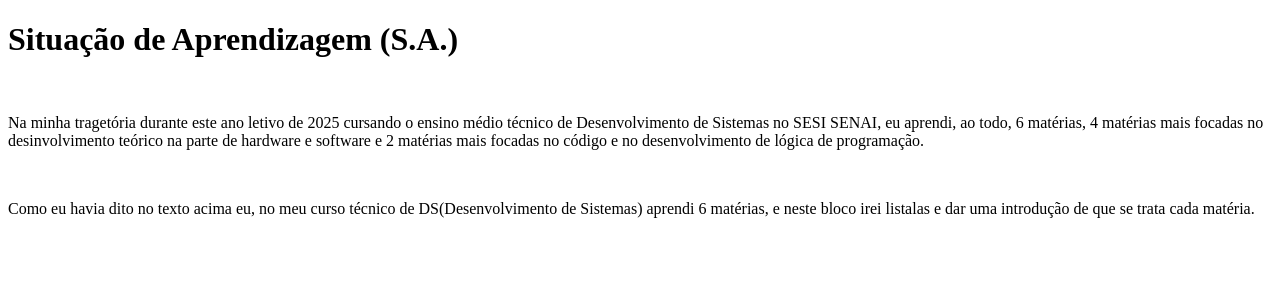
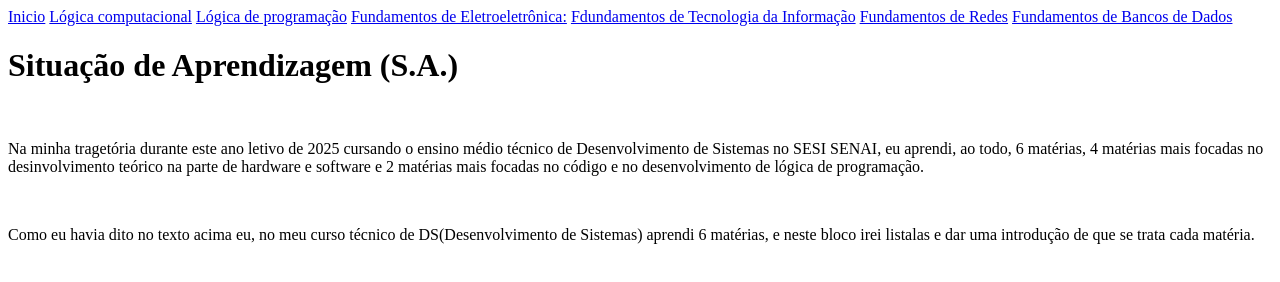
Before and after one commit to CurinthiaOMior/Situa-o-de-Aprendizagem2, a plain HTML site: page Situa-o-de-Aprendizagem2-main/index.html in a window 1280 px wide. Drawn offline with Linux system fonts and the light colour scheme.

Commit message:
situacao_de_aprendizagem_VS.00.01

```diff
--- a/Situa-o-de-Aprendizagem2-main/index.html
+++ b/Situa-o-de-Aprendizagem2-main/index.html
@@ -8,6 +8,17 @@
     <title>pagina inicial (S.A)</title>
 </head>
 <body>
+    <header>
+        <nav>
+            <a href="index.html">Inicio</a>
+            <a href="logica_computacional.html">Lógica computacional</a>
+            <a href="logica_programacao.html">Lógica de programação</a>
+            <a href="fundamentos_eletronica.html">Fundamentos de Eletroeletrônica:</a>
+            <a href="fundamentos_TechInfo.html">Fdundamentos de Tecnologia da Informação</a>
+            <a href="fundamentos_Redes.html">Fundamentos de Redes</a>
+            <a href="fundamentos_BancodeDados.html">Fundamentos de Bancos de Dados</a>
+        </nav>
+    </header>
     <div id="titulo_SA">
         <h1>
             Situação de Aprendizagem (S.A.)
```
Also changed, not shown: Situa-o-de-Aprendizagem2-main/fundamentos_eletronica.html (added, +13 -0 lines).
